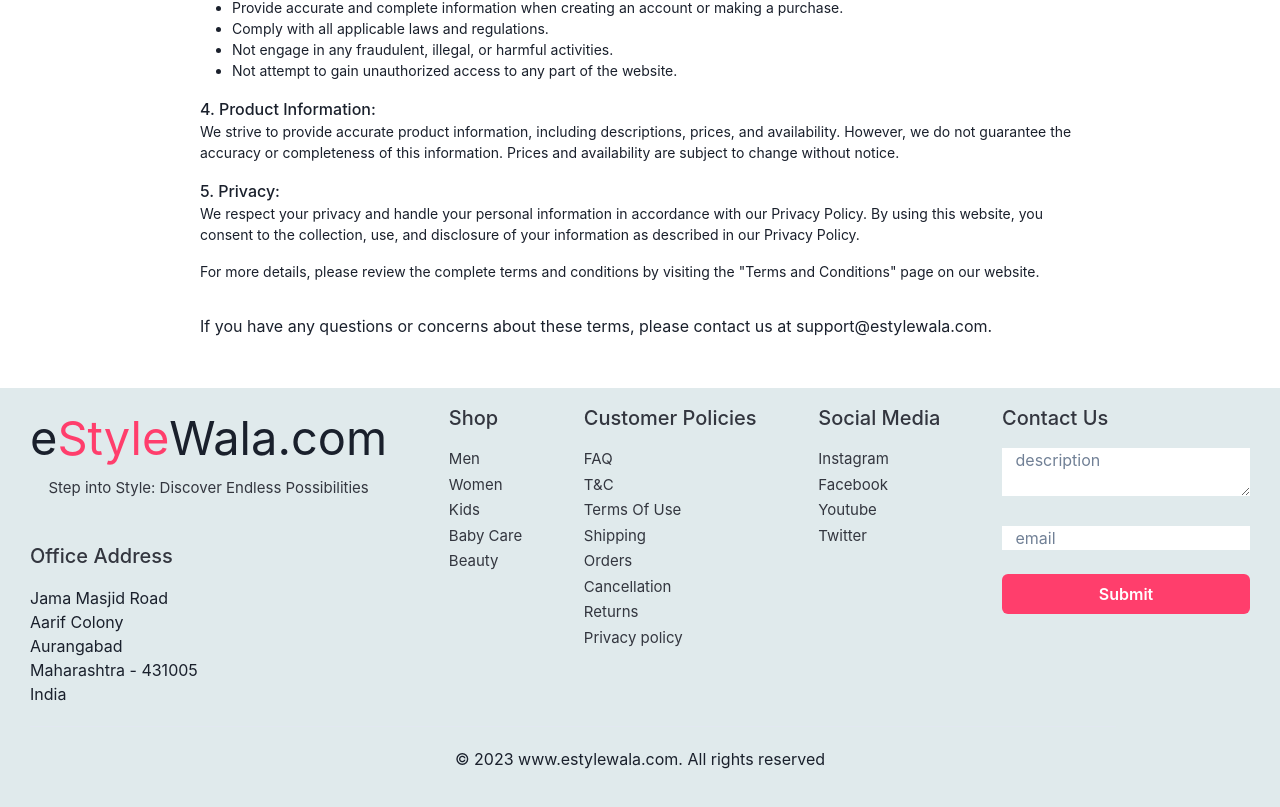
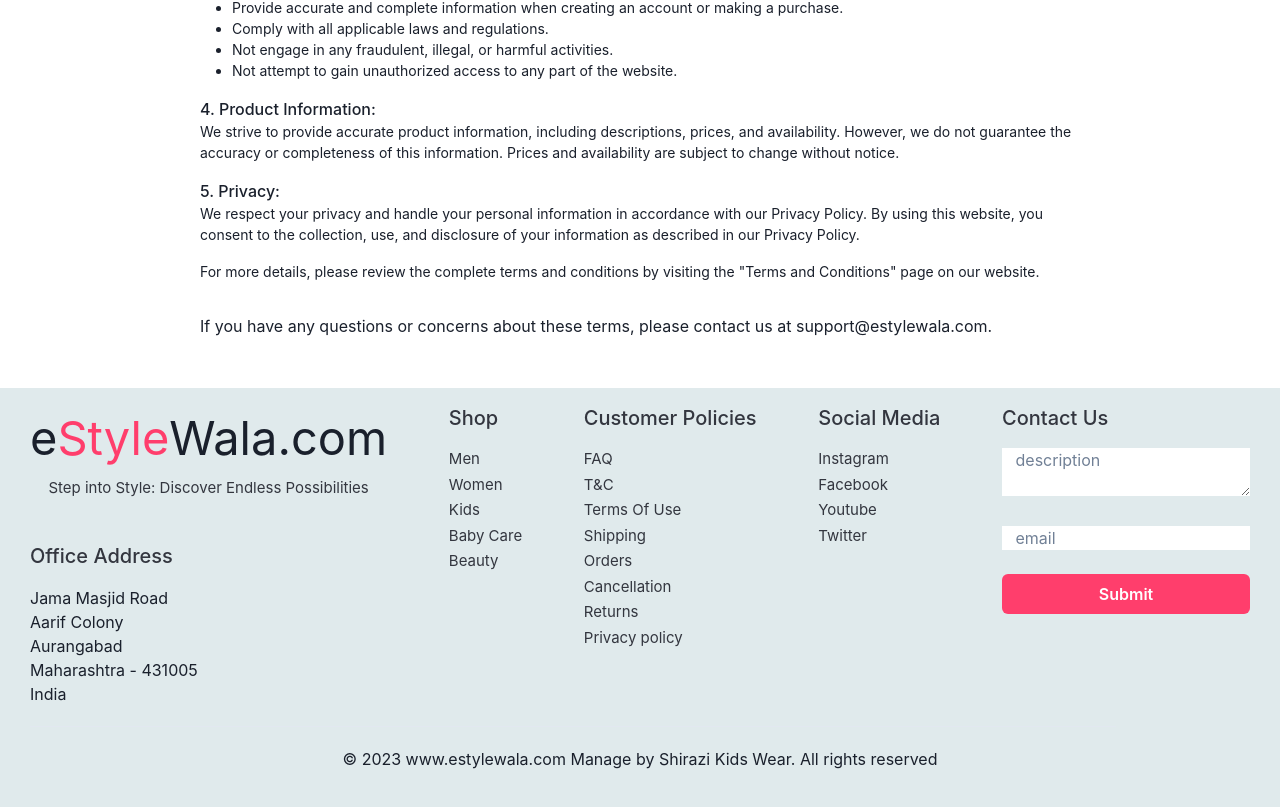
Before and after one commit to coders-bureau/estlwalat, a React (Create React App) app: page /tac in a window 1280 px wide. Shown: the part 379-1186 px from the top of the page. Built offline with nearby package versions, Linux system fonts and the light colour scheme; no server answers.

Commit message:
Update Footer.jsx

```diff
--- a/src/Components/Footer.jsx
+++ b/src/Components/Footer.jsx
@@ -124,7 +124,7 @@
 
       <div>
         <div>
-          <p>© 2023 www.estylewala.com. All rights reserved</p>
+          <p>© 2023 www.estylewala.com Manage by Shirazi Kids Wear. All rights reserved</p>
         </div>
       </div>
 
```
